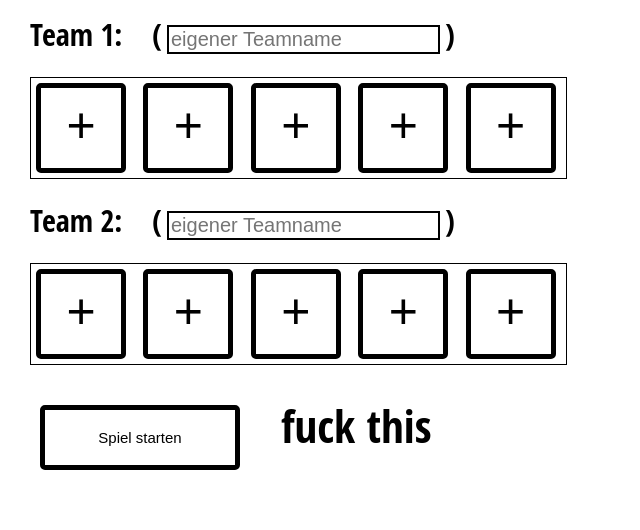
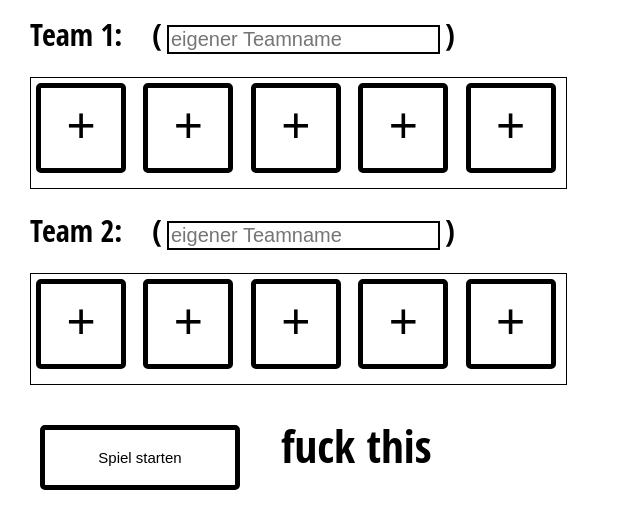
Before and after one commit to gadashi/flunkyball, a PHP site: page /hostGame/index.html in a window 1280 px wide. Shown: the part 367-897 px from the top of the page, without its empty margins (0-640 px from the left). Before the commit the page ends 837 px from the top, so only its background shows below. Run offline with PHP 8.4, Linux system fonts and the light colour scheme; some libraries are stand-ins or nearby versions.

Commit message:
Update style.css

```diff
--- a/hostGame/style.css
+++ b/hostGame/style.css
@@ -32,7 +32,7 @@ h1{
 .player{
   width:535px;
   border: 1px solid black;
-  height: 100px;
+  height: 110px;
     margin-top:10px;
     margin-bottom: 10px;
 }
```
